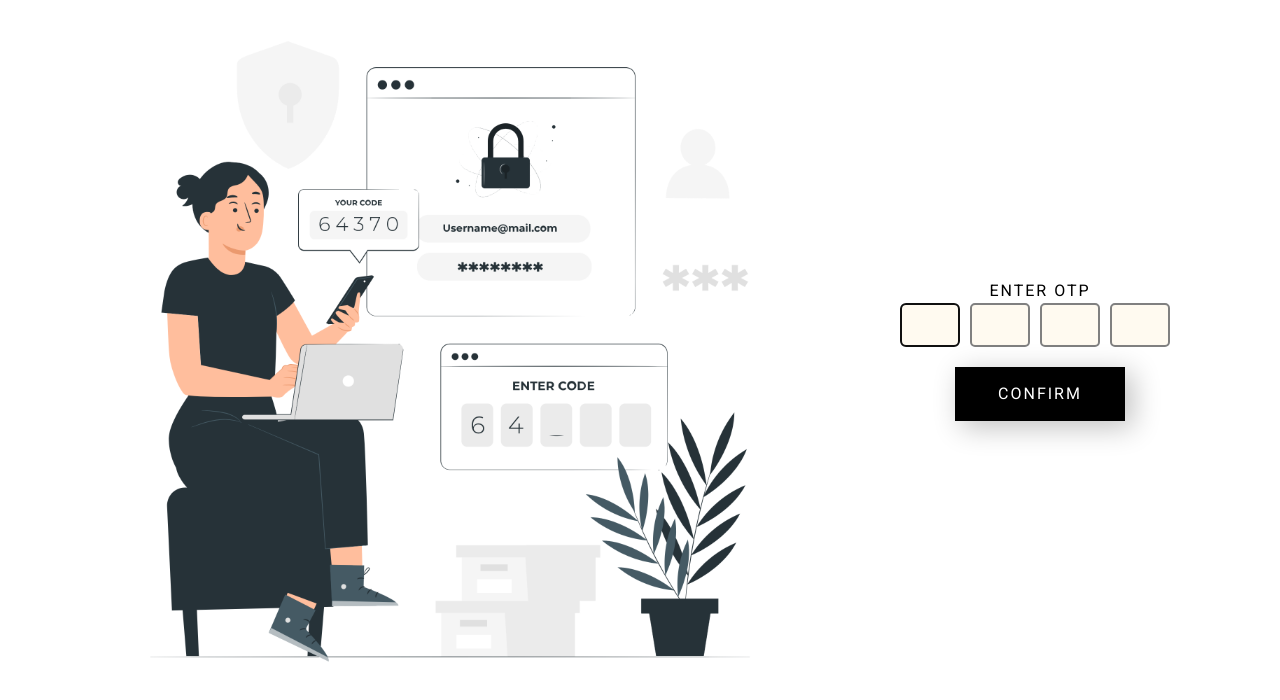
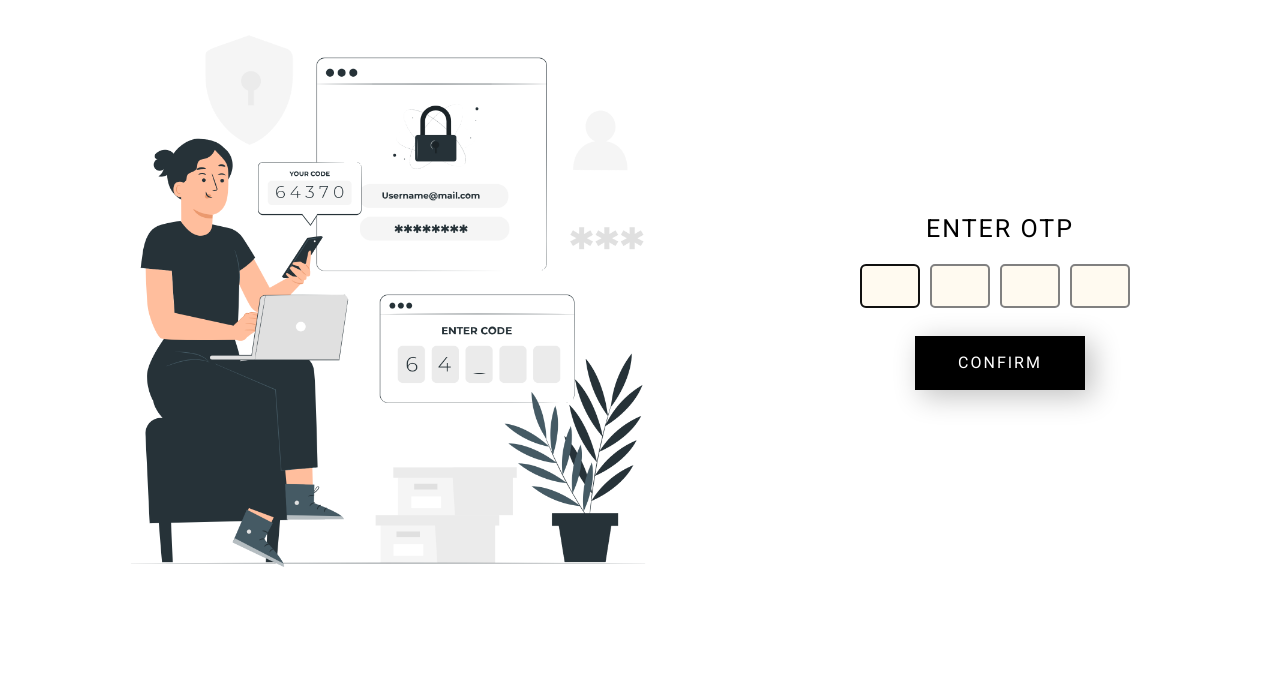
Before and after one commit to YakshMahawer/RRR, a React (Create React App) app in the folder frontend/: page /verify in a window 1280 px wide. Shown: the top 700 px of the page. Built offline with nearby package versions, Linux system fonts and the light colour scheme.

Commit message:
finally done

```diff
--- a/frontend/src/Admin/OTP.js
+++ b/frontend/src/Admin/OTP.js
@@ -55,11 +55,11 @@ const OTP = ({ urlMail, setVerified }) => {
     <>
       <div className="otp-container">
         <span className='svg-container'>
-          <img src={otp1} alt=''></img>
+          <img src={otp1} alt='' style={{marginRight:"85px"}}></img>
         </span>
-        <div className="textarea">
-          <h1 className='otpHeader'>ENTER OTP</h1>
-          <div className="otp-userInput">
+        <div className="textarea" style={{marginRight:"10px"}}>
+          <h1 className='otpHeader mb-4 text-[25px]'>ENTER OTP</h1>
+          <div className="otp-userInput mb-2">
             <input
               className='userInputField'
               type="text"
--- a/frontend/src/Admin/admin.css
+++ b/frontend/src/Admin/admin.css
@@ -92,7 +92,7 @@
   }
 
   .svg-container {
-    width: 700px;
+    width: 600px;
     height: auto;
     display: flex;
     justify-content: center;
```
